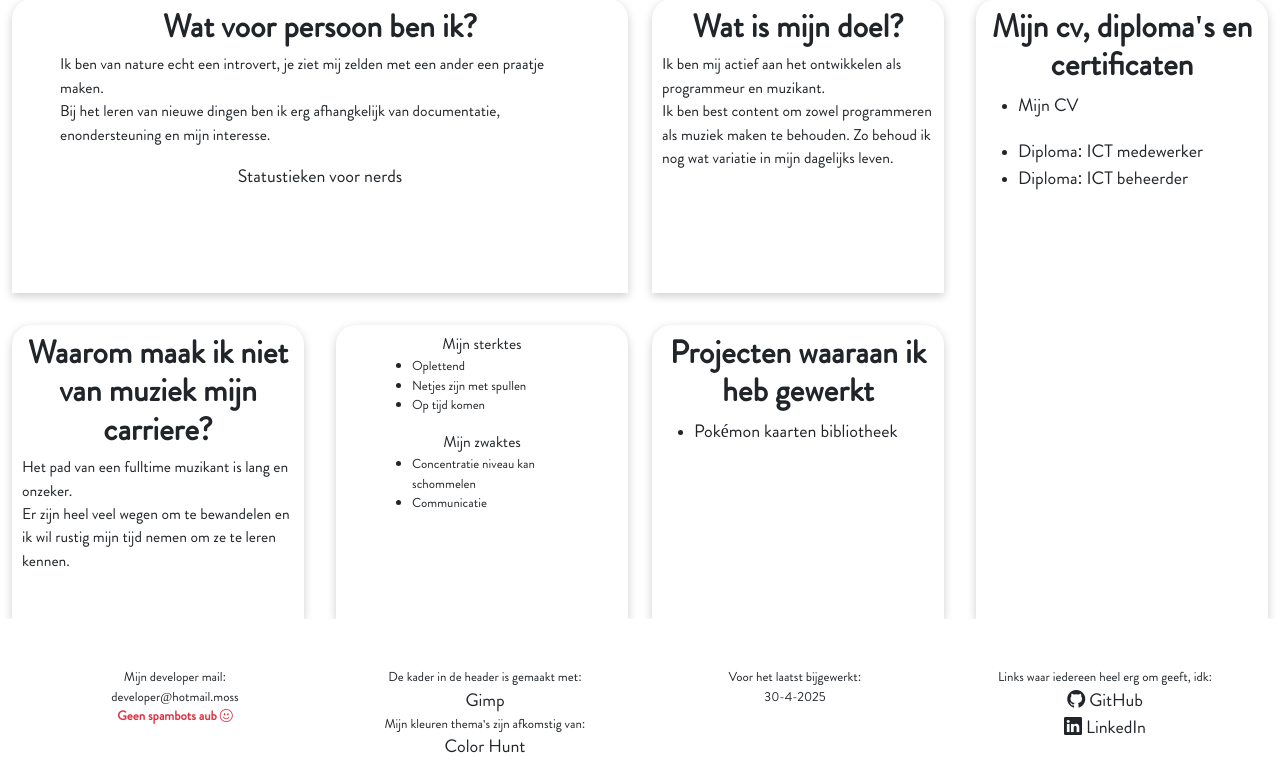
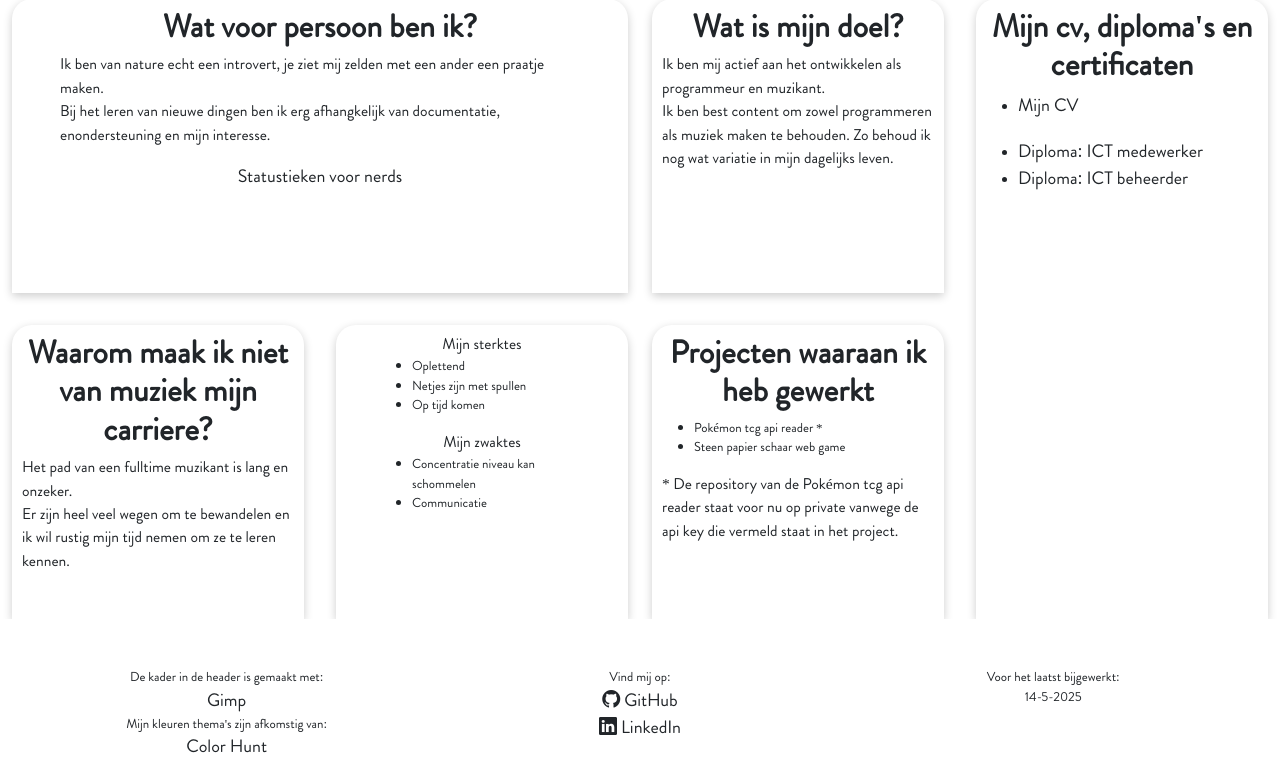
Before and after one commit to MossGuy/FirstPortfolio, a PHP site: page /wie_ben_ik.php in a window 1280 px wide. Shown: the part 457-1241 px from the top of the page. Run offline with PHP 8.4, Linux system fonts and the light colour scheme; the visitor is signed in with stand-in values (Sample User, id 1); data comes from the database, SQL or seed files in the repository.

Commit message:
content updates

```diff
--- a/javascript_functies/index.js
+++ b/javascript_functies/index.js
@@ -47,6 +47,9 @@ const kennisData = {
             Ik heb al veel ervaring met PHP, in samenwerking met HTML en SQL via PDO. Ik kan goed werken met functies, sessions en associative arrays.
 
             Het maken van een DBConfig is nog wat lastig te onthouden haha.
+
+            Daarnaas heb ik php oop leren gebruiken voor OOP (Object Oriented Programming).
+            Het concept van OOP is mij redelijk duidelijk maar ik heb er nog niet super veel mee gewerkt om te zeggen dat ik er comfortabel mee kan werken.
         `,
         img: "./afbeeldingen/prog_talen/PHP.png"
     },
--- a/webelementen/footer.php
+++ b/webelementen/footer.php
@@ -1,24 +1,19 @@
 <footer class="container-fluid mt-auto py-3 ">
     <div class="container-fluid p-2 d-flex flex-row align-items-start justify-content_between">
-        <div class="container col-3 d-flex flex-column align-items-center footer_div">
-            <p>Mijn developer mail:</p>
-            <p>developer@hotmail.moss</p>
-            <p class="text-danger fw-semibold">Geen spambots aub <i class="bi bi-emoji-smile"></i></p>
+        <div class="container col-3 d-flex flex-column align-items-center justify-content-center footer_div">
+            <p>De kader in de header is gemaakt met:</p>
+            <p><a href="https://www.gimp.org/" target="_blank">Gimp</a></p>
+            <p>Mijn kleuren thema's zijn afkomstig van:</p>
+            <p><a href="https://colorhunt.co/" target="_blank">Color Hunt</a></p>
         </div>
         <div class="container col-3 d-flex flex-column align-items-center justify-content-center footer_div">
-            <p>De kader in de header is gemaakt met:</p>
-            <p><a href="https://www.gimp.org/">Gimp</a></p>
-            <p>Mijn kleuren thema's zijn afkomstig van:</p>
-            <p><a href="https://colorhunt.co/">Color Hunt</a></p>
+            <p>Vind mij op:</p>
+            <p><a href="https://github.com/MossGuy" target="_blank"><i class="bi bi-github"></i> GitHub</a></p>
+            <p><a href="https://www.linkedin.com/in/milan-pallas-b719b0281/" target="_blank"><i class="bi bi-linkedin"></i> LinkedIn</a></p>
         </div>
         <div class="container col-3 d-flex flex-column align-items-center justify-content-center footer_div">
             <p>Voor het laatst bijgewerkt:</p>
-            <p class="highlight">30-4-2025</p>
-        </div>
-        <div class="container col-3 d-flex flex-column align-items-center justify-content-center footer_div">
-            <p>Links waar iedereen heel erg om geeft, idk:</p>
-            <p><a href="https://github.com/MossGuy"><i class="bi bi-github"></i> GitHub</a></p>
-            <p><a href="https://www.linkedin.com/in/milan-pallas-b719b0281/"><i class="bi bi-linkedin"></i> LinkedIn</a></p>
+            <p class="highlight">14-5-2025</p>
         </div>
     </div>
 </footer>
--- a/wie_ben_ik.php
+++ b/wie_ben_ik.php
@@ -106,8 +106,11 @@ check_session();
             <div>
                 <h2>Projecten waaraan ik heb gewerkt</h2>
                 <ul>
-                    <li><a href="">Pokémon kaarten bibliotheek</a></li>
+                    <li>Pokémon tcg api reader *</li>
+                    <li>Steen papier schaar web game</li>
                 </ul>
+                <p>* De repository van de Pokémon tcg api reader staat voor nu op private vanwege de api key die vermeld staat in het project.</p>
+                <br>
             </div>
         </div>
     </div>
```
